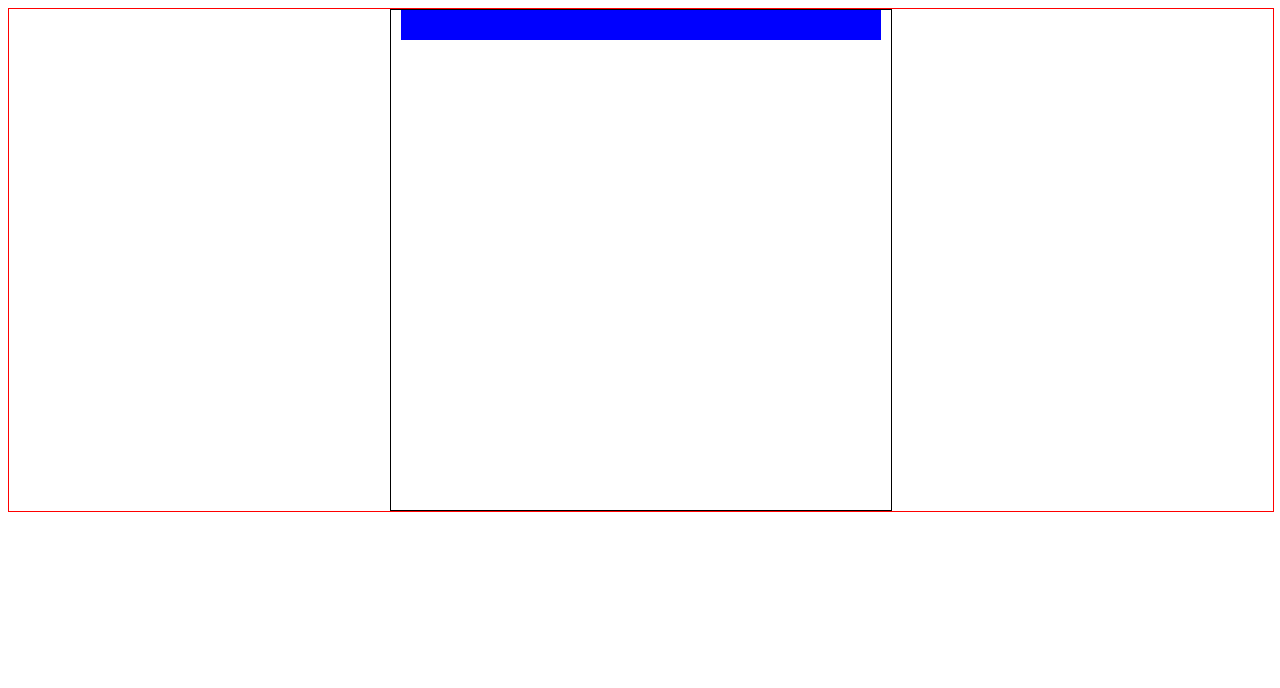
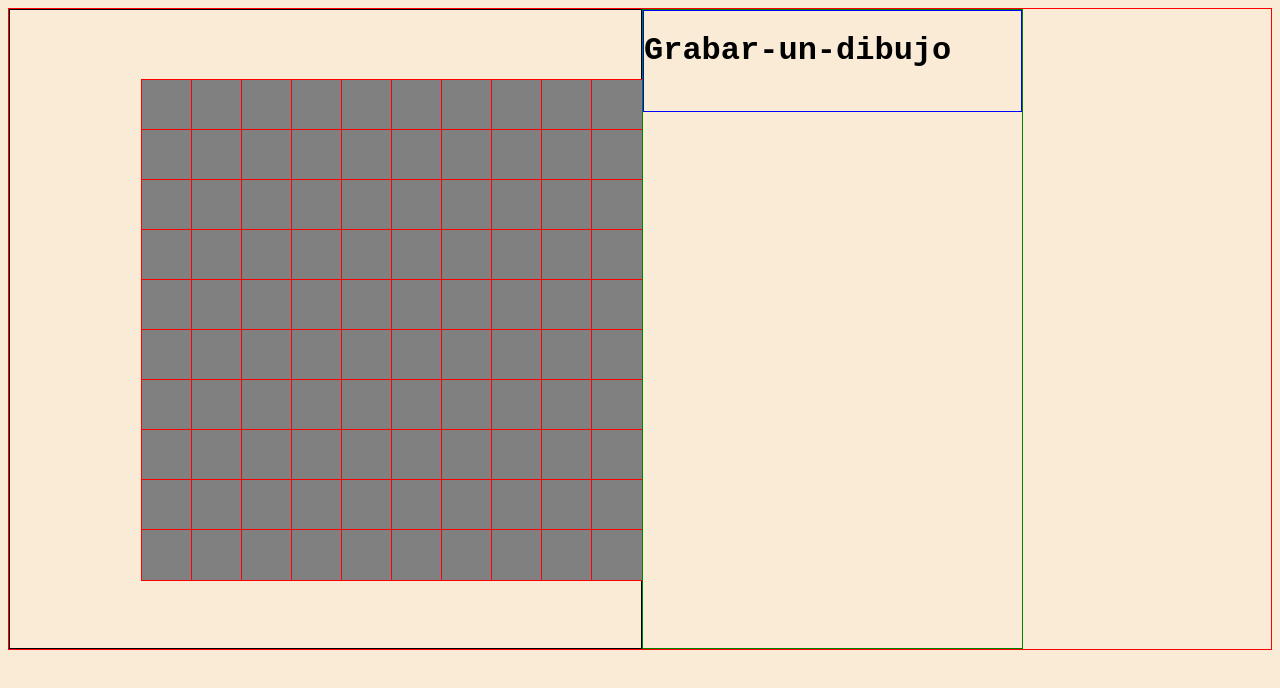
Before and after one commit to d1lanX/etch-a-sketch, a plain HTML site: page index.html in a window 1280 px wide. Drawn offline with Linux system fonts and the light colour scheme.

Commit message:
cuadricula hecha

```diff
--- a/css/style.css
+++ b/css/style.css
@@ -1,16 +1,50 @@
-.main-container{
-    width: 100%;
-    height: auto;
-    display: flex;
-    justify-content: center;
-    border: 1px solid red;
-
+body{
+    background-color: antiquewhite;
 }
 
+.main-container{
+    display: flex;
+    flex: 1;
+    width: auto;
+    height: 640px;
+    border: 1px solid red;
+}
+
+.container-izquierda{
+    display: flex;
+    align-items: center;
+    justify-content: flex-end;
+    width: 50%;
+    height: auto;
+    border: 1px solid black;
+}
+
+.container-derecha{
+    display: flex;
+    height: auto;
+    width: 30%;
+    border: 1px solid green;
+}
 .container{
+    display: grid;
+    width:  500px;
+    height: 500px;
+    border-radius: 10px;
+}
+
+.cuadro {
+    height: 100%;
+    width: 100%;
+    background-color: gray;
+}
+
+.titulo{
     display: flex;
-    justify-content: center;
-    border: 1px solid black;
-    width: 500px;
-    height: 500px;
+    width: 100%;
+    height: 100px;
+    border: 1px solid blue;
 }
+
+h1{
+    font-family: 'Courier New', Courier, monospace;
+}
--- a/index.html
+++ b/index.html
@@ -11,7 +11,14 @@
 
 <body>
     <div class="main-container">
-        <div class="container"></div>
+        <div class="container-izquierda">
+            <div class="container"></div>
+        </div>
+        <div class="container-derecha">
+            <div class="titulo"><h1>Grabar-un-dibujo</h1></div>
+        </div>
+
+
 
     </div>
 
--- a/js/app.js
+++ b/js/app.js
@@ -1,8 +1,19 @@
-const container = document.querySelector('.container');
+const contenedor = document.querySelector('.container');
+const numFilasColumnas = 10;
 
-for(let i = 0; i < 16; i++){
-    const div = document.createElement('div');
-    div.style.cssText = "width: 30px; height: 30px";
-    div.style.backgroundColor = "blue";
-    container.append(div);
+window.onload = () => {
+    crearGrilla(numFilasColumnas);
+};
+
+function crearGrilla(numero){
+
+    contenedor.style.gridTemplateColumns = `repeat(${numero}, 1fr)`;
+    contenedor.style.gridTemplateColumns = `repeat(${numero}, 1fr)`;
+
+    for(let i = 0; i < numero * numero; i++){
+        const cuadrito = document.createElement("div");
+        cuadrito.classList.add("cuadro");
+        cuadrito.style.border = "1px solid red";
+        contenedor.appendChild(cuadrito);
+    }
 }
```
